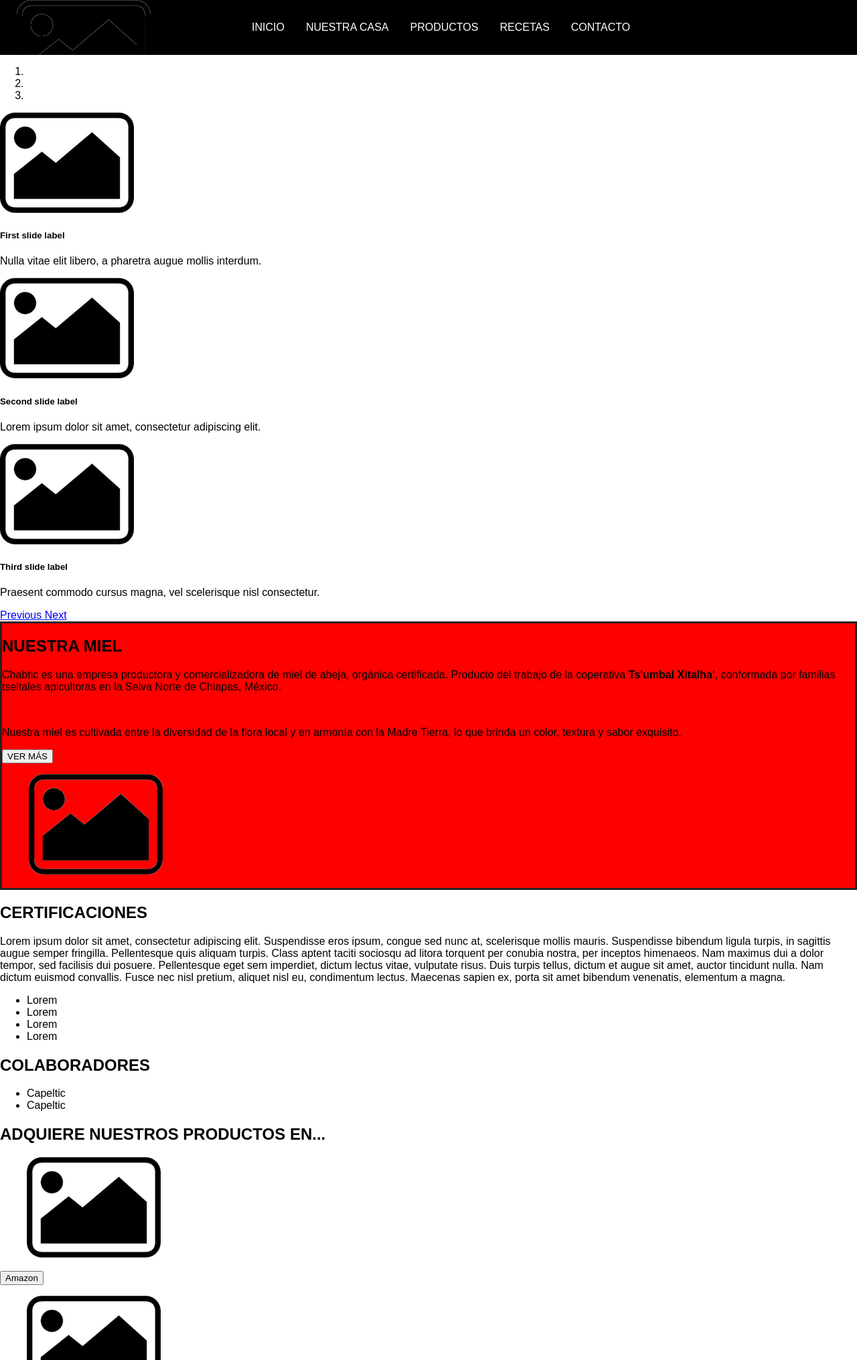
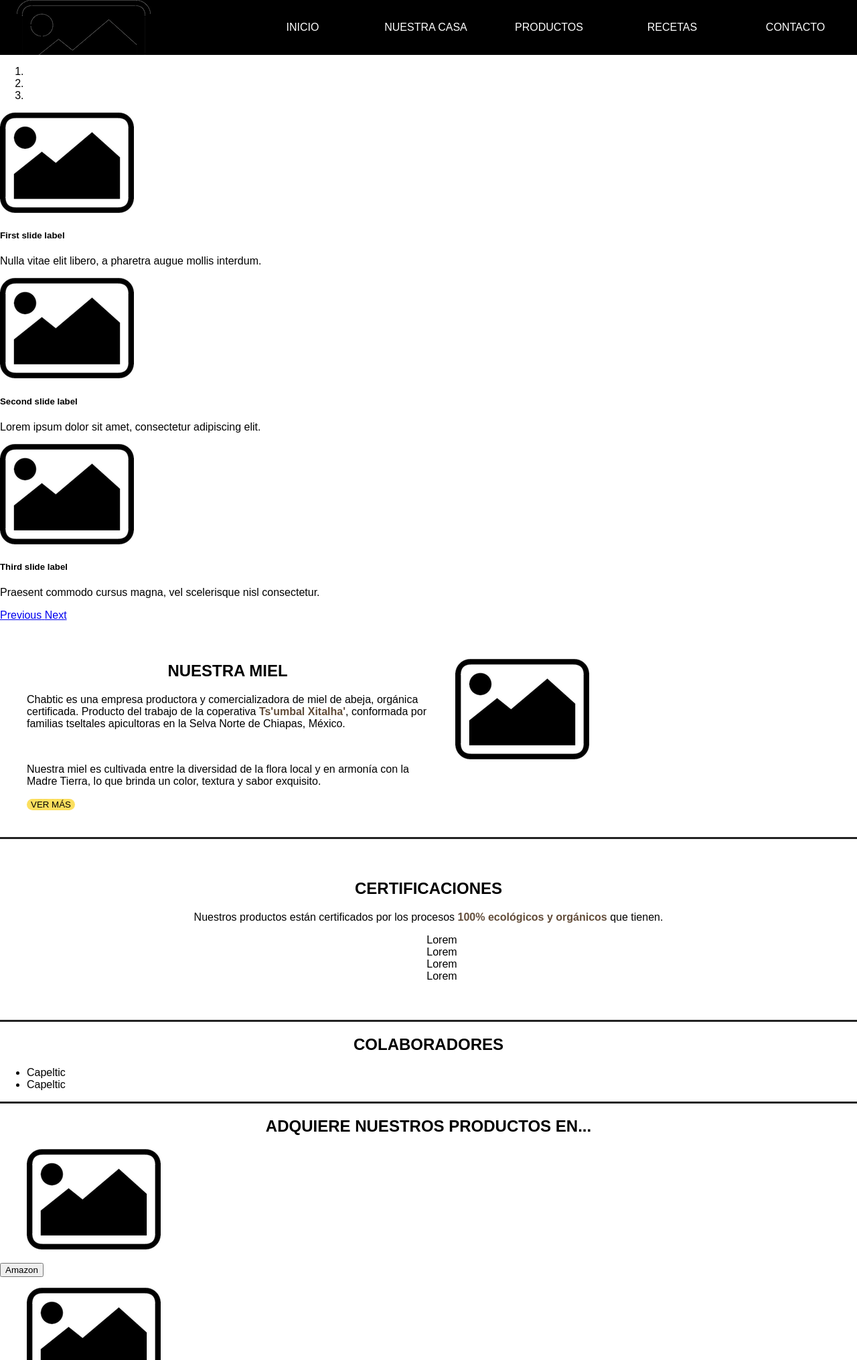
Before and after one commit to PabloRomero2196/ASE_CHABTIC, a PHP site: page /home.html in a window 1280 px wide. Shown: the top 2031 px of the page at 67% size. Run offline with PHP 8.4, Linux system fonts and the light colour scheme.

Commit message:
añadir estilos

```diff
--- a/home.html
+++ b/home.html
@@ -64,18 +64,22 @@
             </div>
           </div>
 
-    <section class="nuestraMiel"><!--NUESTRA MIEL-->
-        <h2>NUESTRA MIEL</h2>
-        <p>Chabtic es una empresa productora y comercializadora de miel de abeja, orgánica certificada. Producto del trabajo de la coperativa <strong>Ts'umbal Xitalha'</strong>, conformada por familias tseltales apicultoras en la Selva Norte de Chiapas, México.</p>
-        <br>
-        <p>Nuestra miel es cultivada entre la diversidad de la flora local y en armonía con la Madre Tierra, lo que brinda un color, textura y sabor exquisito.</p>
-        <button>VER MÁS</button>
-        <figure><img src="recursos/imgIcon.png" alt="icono"></figure>
+    <section class="bordeInferior" id="nuestraMiel"><!--NUESTRA MIEL-->
+        <div>
+            <h2>NUESTRA MIEL</h2>
+            <p>Chabtic es una empresa productora y comercializadora de miel de abeja, orgánica certificada. Producto del trabajo de la coperativa <strong>Ts'umbal Xitalha'</strong>, conformada por familias tseltales apicultoras en la Selva Norte de Chiapas, México.</p>
+            <br>
+            <p>Nuestra miel es cultivada entre la diversidad de la flora local y en armonía con la Madre Tierra, lo que brinda un color, textura y sabor exquisito.</p>
+            <button class="verMas">VER MÁS</button>
+        </div>
+        <div>
+                <figure><img src="recursos/imgIcon.png" alt="icono"></figure>
+        </div>
     </section>
 
-    <section><!--CERTIFICACIONES-->
+    <section class="bordeInferior" id="certificaciones"><!--CERTIFICACIONES-->
         <h2>CERTIFICACIONES</h2>
-        <p>Lorem ipsum dolor sit amet, consectetur adipiscing elit. Suspendisse eros ipsum, congue sed nunc at, scelerisque mollis mauris. Suspendisse bibendum ligula turpis, in sagittis augue semper fringilla. Pellentesque quis aliquam turpis. Class aptent taciti sociosqu ad litora torquent per conubia nostra, per inceptos himenaeos. Nam maximus dui a dolor tempor, sed facilisis dui posuere. Pellentesque eget sem imperdiet, dictum lectus vitae, vulputate risus. Duis turpis tellus, dictum et augue sit amet, auctor tincidunt nulla. Nam dictum euismod convallis. Fusce nec nisl pretium, aliquet nisl eu, condimentum lectus. Maecenas sapien ex, porta sit amet bibendum venenatis, elementum a magna.</p>
+        <p>Nuestros productos están certificados por los procesos <strong>100% ecológicos y orgánicos</strong> que tienen. </p>
         <ul>
             <li>Lorem</li>
             <li>Lorem</li>
@@ -84,7 +88,7 @@
         </ul>
     </section>
 
-    <section><!--COLABORADORES-->
+    <section class="bordeInferior"><!--COLABORADORES-->
         <h2>COLABORADORES</h2>
         <ul>
             <li>Capeltic</li>
@@ -92,7 +96,7 @@
         </ul>
     </section>
 
-    <section><!--NUESTROS PRODUCTOS-->
+    <section class="bordeInferior"><!--NUESTROS PRODUCTOS-->
         <h2>ADQUIERE NUESTROS PRODUCTOS EN...</h2>
         <figure><img src="recursos/imgIcon.png" alt="icono"></figure>
         <button>Amazon</button>
@@ -100,18 +104,20 @@
         <button>Sucursal Capeltic</button>
     </section>
 
-    <section><!--CUIDADO DE LAS ABEJAS-->
+    <section  class="bordeInferior"><!--CUIDADO DE LAS ABEJAS-->
             <h2>CUIDADO DE LAS ABEJAS</h2>
-            <p>Lorem ipsum dolor sit amet, consectetur adipiscing elit. Suspendisse eros ipsum, congue sed nunc at, scelerisque mollis mauris. Suspendisse bibendum ligula turpis, in sagittis augue semper fringilla. Pellentesque quis aliquam turpis. Class aptent taciti sociosqu ad litora torquent per conubia nostra, per inceptos himenaeos. Nam maximus dui a dolor tempor, sed facilisis dui posuere. Pellentesque eget sem imperdiet, dictum lectus vitae, vulputate risus. Duis turpis tellus, dictum et augue sit amet, auctor tincidunt nulla. Nam dictum euismod convallis. Fusce nec nisl pretium, aliquet nisl eu, condimentum lectus. Maecenas sapien ex, porta sit amet bibendum venenatis, elementum a magna.</p>
-            <button>VER MÁS</button>
+            <p>Buscamos retribuir de manera <strong>justa y digna </strong>el trabajo de las familias indígenas tseltales de la coperativa <strong>Tsu'mbalXitalha'</strong>.</p>
+            <br>
+            <p>A travéz de la organización de productores aseguramos la comercialización y calidad de nuestros productos luchando asi contra la falta de oportunidades, marginación y aislamiento geográfico en el que nos encontramos.</p>
+            <button class="verMas">VER MÁS</button>
             <figure><img src="recursos/imgIcon.png" alt="icono"></figure>
     </section>
 
-    <section><!--RECETAS-->
+    <section class="bordeInferior"><!--RECETAS-->
         <h2>RECETAS</h2>
         <p>Lorem ipsum dolor sit amet, consectetur adipiscing elit. Suspendisse eros ipsum, congue sed nunc at, scelerisque mollis mauris. Suspendisse bibendum ligula turpis, in sagittis augue semper fringilla. Pellentesque quis aliquam turpis. Class aptent taciti sociosqu ad litora torquent per conubia nostra, per inceptos himenaeos. Nam maximus dui a dolor tempor, sed facilisis dui posuere. Pellentesque eget sem imperdiet, dictum lectus vitae, vulputate risus. Duis turpis tellus, dictum et augue sit amet, auctor tincidunt nulla. Nam dictum euismod convallis. Fusce nec nisl pretium, aliquet nisl eu, condimentum lectus. Maecenas sapien ex, porta sit amet bibendum venenatis, elementum a magna.</p>
         <figure><img src="recursos/imgIcon.png" alt="icono"></figure>
-        <button>VER MAS</button>
+        <button class="verMas">VER MAS</button>
     </section>
 
     <section></section><!--REDES-->
--- a/styles.css
+++ b/styles.css
@@ -3,6 +3,26 @@
     font-family: Arial, Helvetica, sans-serif;
 
 }
+
+strong{
+    color: #634d3a;
+    font-style: bold;
+}
+
+h2{
+    text-align: center;
+}
+
+.verMas{
+    background: #fcdf5e;
+    border-radius: 15px;
+    border: none;
+}
+
+.bordeInferior{
+    border: solid #222 ;
+    border-width: 0px 0px 3px 0px;
+   }
 
 .header{
     background: #000;
@@ -28,6 +48,8 @@ h1{
 .nav ul{
     list-style-type: none;
     overflow: hidden;
+    display: grid;
+    grid-template-columns: 1fr 1fr 1fr 1fr 1fr;
 }
 
 nav li{
@@ -47,7 +69,18 @@ nav li :hover{
     text-decoration: none;
 }
 
-.nuestraMiel{
- border: solid #222;
- background: red;
+#nuestraMiel{
+    display: grid;
+    padding: 40px;
+    grid-template-columns: 1fr 1fr;
 }
+
+#certificaciones{
+    text-align: center;
+    padding: 40px;
+}
+
+
+#certificaciones ul{
+    list-style: none;
+}
```
